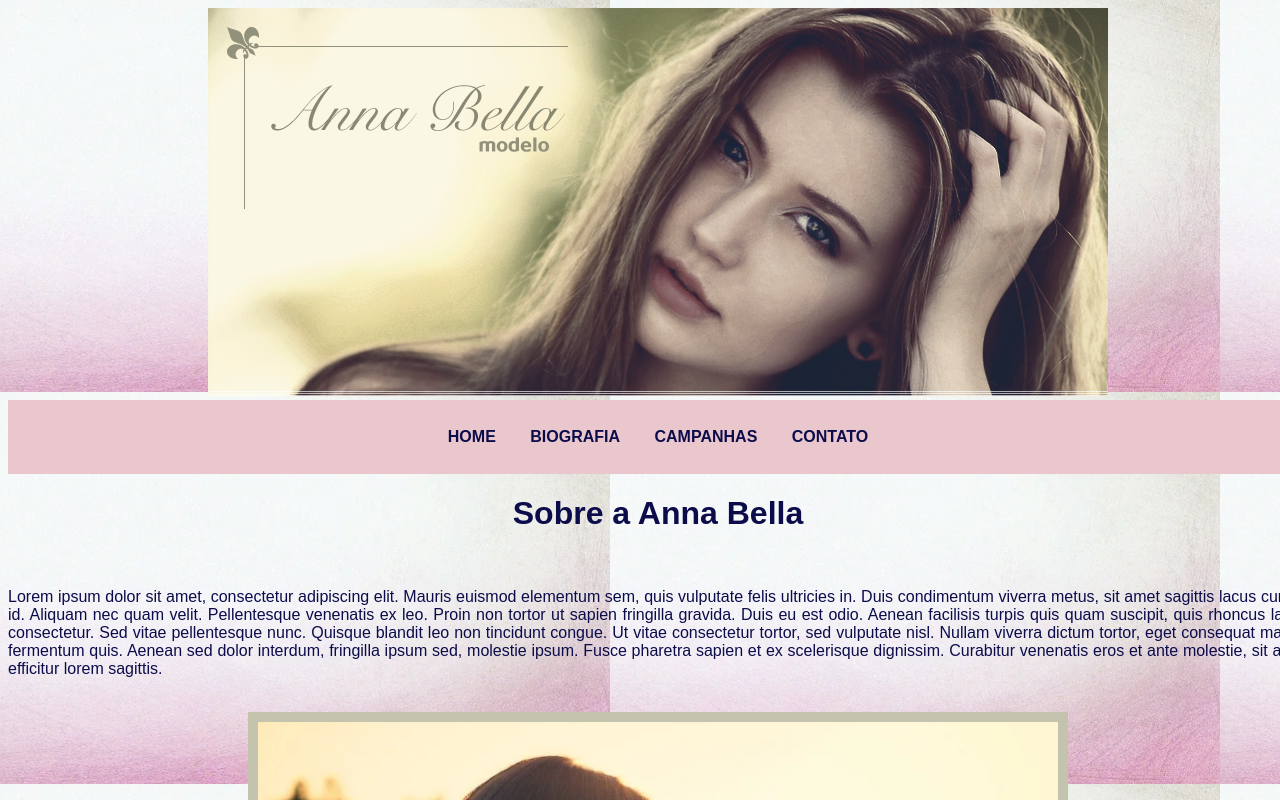
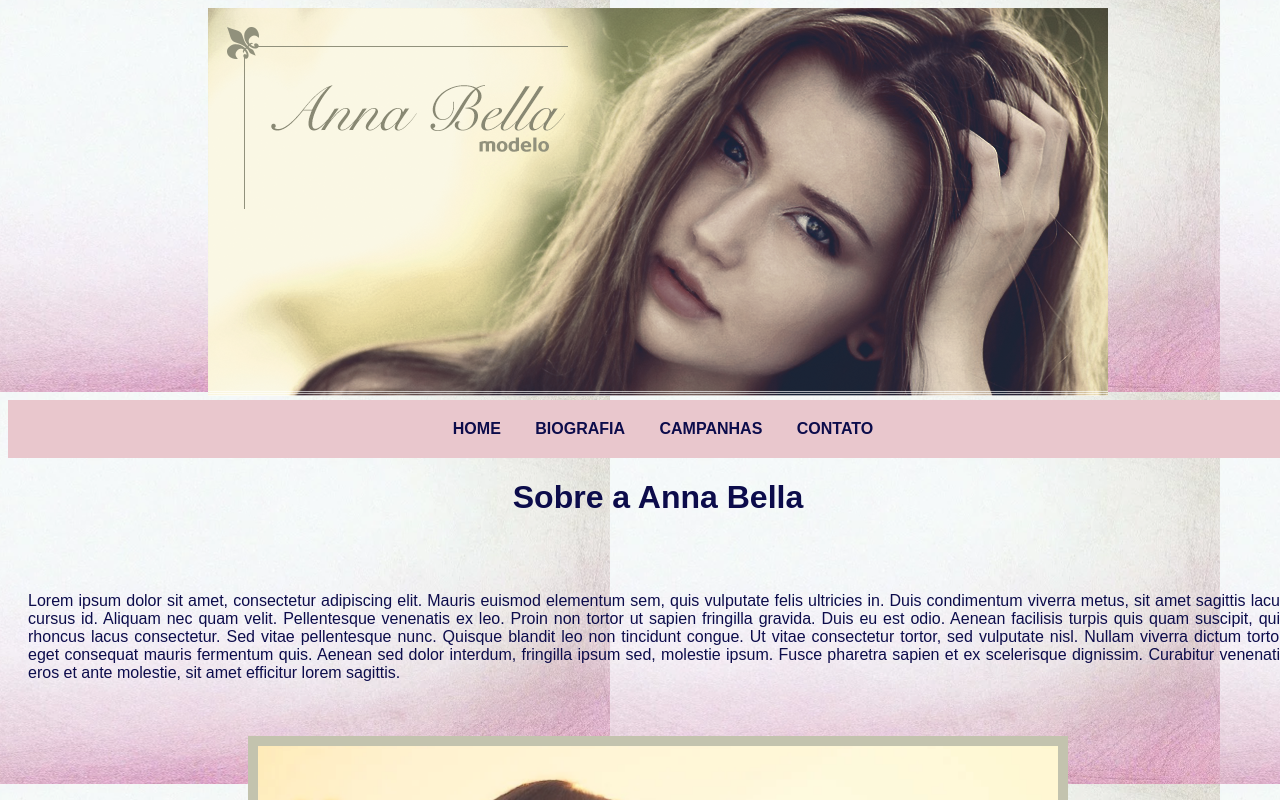
Before and after one commit to Misadri2/Site, a plain HTML site: page index.html in a window 1280 px wide. Shown: the top 800 px of the page. Drawn offline with Linux system fonts and the light colour scheme.

Commit message:
segundo commit

```diff
--- a/style.css
+++ b/style.css
@@ -13,7 +13,9 @@ body {
 
 #menu {
   background: rgb(233, 199, 205);
-  padding: 28px;
+  padding: 20px;
+  padding-left: 20px;
+  padding-right: 10px;
 }
 
 a {
@@ -26,6 +28,9 @@ a {
 .texto {
   text-align: justify;
   color: rgb(12, 12, 75);
+  padding: 20px;
+  padding-left: 20px;
+  padding-right: 20px;
 }
 
 .rodape {
```
Also changed, not shown: index.html (+1 -1 lines).
